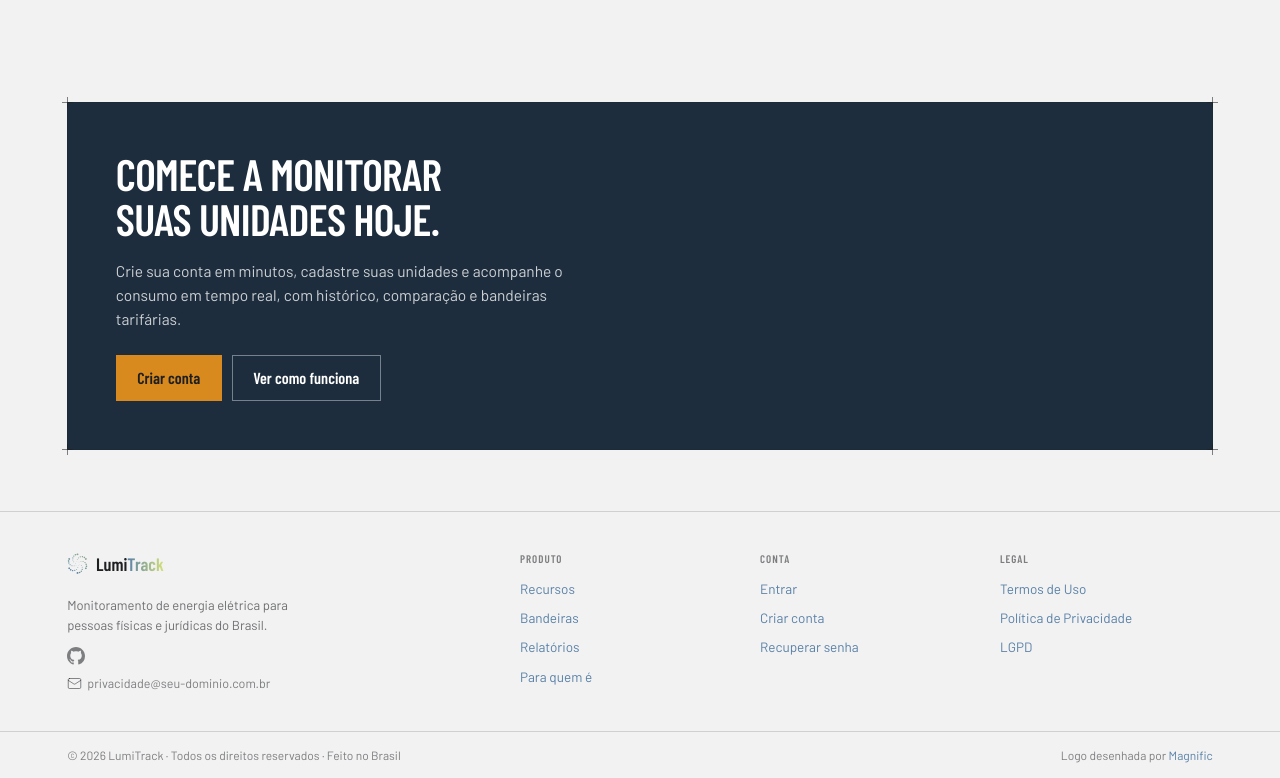
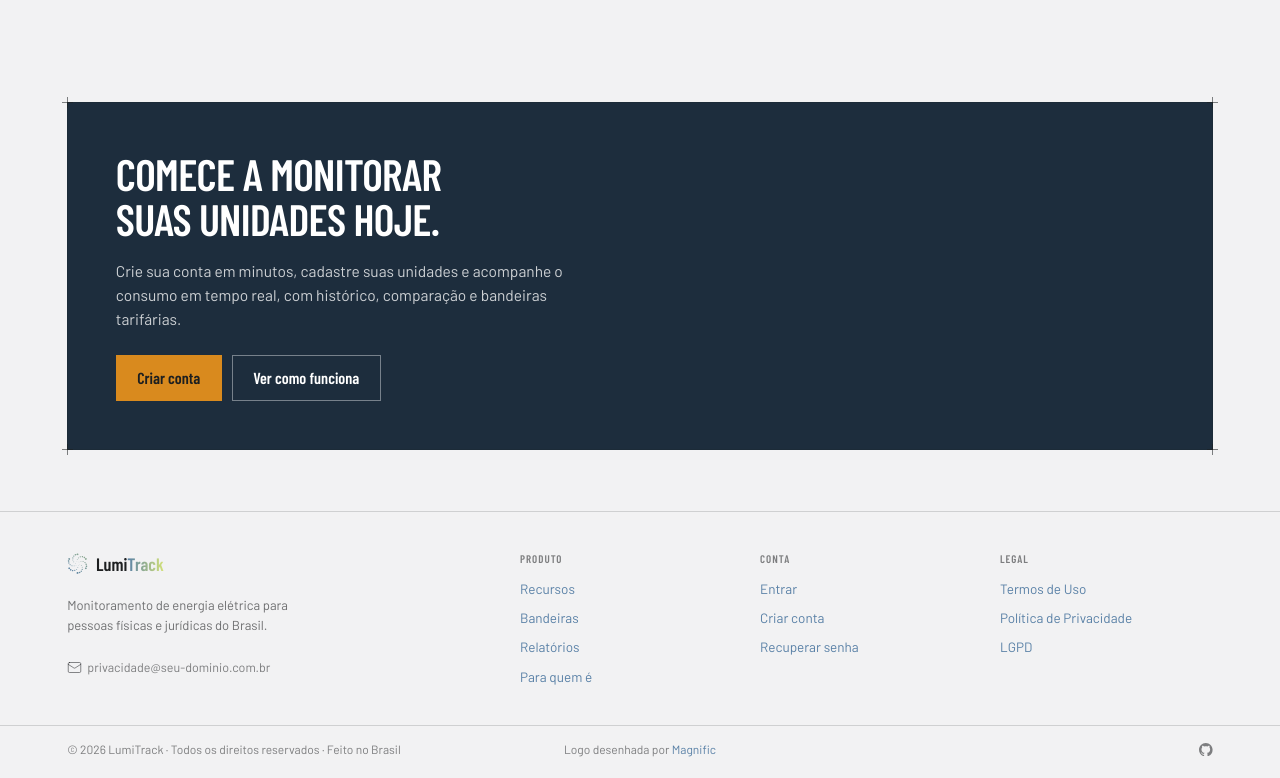
Before and after one commit to viniciussartini/lumitrack, a React (Vite) app in the folder frontend/: page / in a window 1280 px wide. Shown: the part 2384-3162 px from the top of the page. Built offline with nearby package versions, Linux system fonts and the light colour scheme; no server answers.

Commit message:
fix: ícone do GitHub na página inicial passa a viver no rodapé, como em Login/Registro

```diff
--- a/frontend/src/pages/landing/LandingPage.tsx
+++ b/frontend/src/pages/landing/LandingPage.tsx
@@ -651,34 +651,16 @@ const LandingFooter = () => (
                 <p className="text-text/62 mt-3.5 max-w-[34ch] text-[13px] leading-[1.55]">
                     Monitoramento de energia elétrica para pessoas físicas e jurídicas do Brasil.
                 </p>
-                {/* flex-col + gap — sem isso os dois links (ambos inline-flex,
-                    sem texto entre eles no JSX) renderizam colados lado a
-                    lado na mesma linha em vez de empilhados. */}
-                <div className="mt-3.5 flex flex-col items-start gap-2.5">
-                    {/* Sem equivalente no handoff (LumiTrack Landing.dc.html
-                        não tem logo do GitHub) — acréscimo pedido pelo
-                        usuário (2026-08-04), ver CHANGELOG. Ícone sem texto:
-                        aria-label dá o nome acessível. */}
-                    <a
-                        href={GITHUB_REPO_URL}
-                        target="_blank"
-                        rel="noopener noreferrer"
-                        aria-label="Ver o repositório do LumiTrack no GitHub (abre em nova aba)"
-                        className="text-text/55 hover:text-accent inline-flex"
-                    >
-                        <GitHubIcon className="h-[18px] w-[18px]" />
-                    </a>
                 {/* Canal de comunicação com o titular (LGPD Art. 18, issue
                     #155) — precisa estar visível pra quem ainda não tem
                     conta, não só dentro do app autenticado. */}
                 <a
                     href={`mailto:${PRIVACY_CONTACT_EMAIL}`}
-                        className="text-text/55 hover:text-accent inline-flex items-center gap-1.5 text-[12.5px]"
+                    className="text-text/55 hover:text-accent mt-3.5 inline-flex items-center gap-1.5 text-[12.5px]"
                 >
                     <Mail className="h-[15px] w-[15px]" strokeWidth={1.5} aria-hidden="true" />
                     {PRIVACY_CONTACT_EMAIL}
                 </a>
-                </div>
             </div>
             {FOOTER_COLUMNS.map((column) => (
                 <div key={column.title}>
@@ -713,9 +695,12 @@ const LandingFooter = () => (
             ))}
         </div>
         <div className="border-divider border-t">
-            <div className="text-text/55 mx-auto flex max-w-[1200px] flex-wrap items-center justify-between gap-3 px-5 py-4.5 text-xs sm:px-8">
+            <div
+                data-testid="landing-footer-credit"
+                className="text-text/55 mx-auto grid max-w-[1200px] grid-cols-[1fr_auto_1fr] items-center gap-3 px-5 py-4.5 text-xs sm:px-8"
+            >
                 <span>© 2026 LumiTrack · Todos os direitos reservados · Feito no Brasil</span>
-                <span>
+                <span className="text-center whitespace-nowrap">
                     Logo desenhada por{" "}
                     <a
                         href="https://www.magnific.com"
@@ -726,6 +711,21 @@ const LandingFooter = () => (
                         Magnific
                     </a>
                 </span>
+                {/* Sem equivalente no handoff (LumiTrack Landing.dc.html não
+                    tem logo do GitHub) — acréscimo pedido pelo usuário
+                    (2026-08-04), ver CHANGELOG. Posição e tamanho (16px)
+                    seguem o mesmo padrão de BrandPanel.tsx (Login/Registro,
+                    issue #213). Ícone sem texto: aria-label dá o nome
+                    acessível. */}
+                <a
+                    href={GITHUB_REPO_URL}
+                    target="_blank"
+                    rel="noopener noreferrer"
+                    aria-label="Ver o repositório do LumiTrack no GitHub (abre em nova aba)"
+                    className="text-text/55 hover:text-accent justify-self-end"
+                >
+                    <GitHubIcon className="h-4 w-4" />
+                </a>
             </div>
         </div>
     </footer>
```
Also changed, not shown: 2 other files (tests, documents, lock files or other folders). Lines whose indentation alone changed are shown as unchanged.
